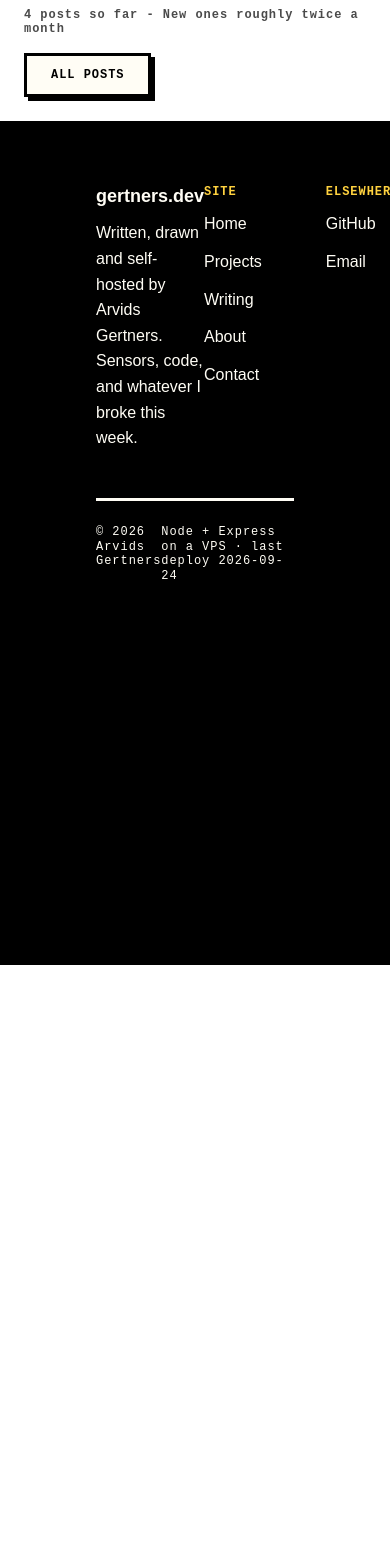
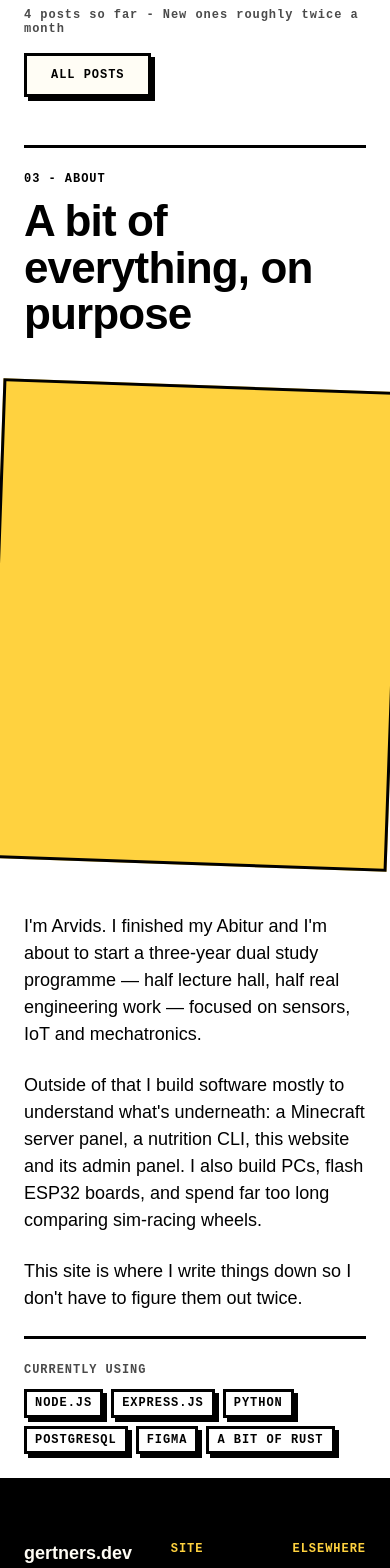
Before and after one commit to ArvidsGertners/gertners.dev, a React (Vite) app: page / in a window 390 px wide. Shown: the part 5620-7188 px from the top of the page. Before the commit the page ends 6585 px from the top, so only its background shows below. Built offline with nearby package versions, Linux system fonts and the light colour scheme.

Commit message:
footer made simple again, add about section

```diff
--- a/package.json
+++ b/package.json
@@ -14,12 +14,15 @@
     "@fontsource-variable/inter": "^5.3.0",
     "@fontsource-variable/jetbrains-mono": "^5.3.0",
     "@fontsource-variable/space-grotesk": "^5.3.0",
+    "@gsap/react": "^2.1.2",
     "@tailwindcss/vite": "^4.3.3",
+    "gsap": "^3.15.0",
     "hamburger-react": "^2.5.2",
     "prettier-plugin-tailwindcss": "^0.8.1",
     "react": "^19.2.8",
     "react-dom": "^19.2.8",
     "react-router-dom": "^7.18.4",
+    "tailwind-merge": "^3.7.0",
     "tailwindcss": "^4.3.3"
   },
   "devDependencies": {
--- a/src/components/footer/Footer.jsx
+++ b/src/components/footer/Footer.jsx
@@ -1,44 +1,7 @@
-import { useEffect, useRef } from "react";
-
 export const Footer = () => {
-  const footerRef = useRef(null);
-  const canvasRef = useRef(null);
-
-  useEffect(() => {
-    let frame = 0;
-
-    const update = () => {
-      frame = 0;
-      const r = footerRef.current.getBoundingClientRect();
-      const p = Math.min(1, Math.max(0, (innerHeight - r.top) / r.height));
-      // later: drawAscii(canvasRef.current, p)
-    };
-
-    const onScroll = () => {
-      if (!frame) frame = requestAnimationFrame(update);
-    };
-
-    window.addEventListener("scroll", onScroll, { passive: true });
-    window.addEventListener("resize", onScroll);
-    update();
-
-    return () => {
-      window.removeEventListener("scroll", onScroll);
-      window.removeEventListener("resize", onScroll);
-      cancelAnimationFrame(frame);
-    };
-  }, []);
-
   return (
-    <footer ref={footerRef} className="relative min-h-dvh flex flex-col bg-ink">
-      <canvas
-        ref={canvasRef}
-        aria-hidden="true"
-        className="pointer-events-none absolute inset-0 h-full w-full"
-      />
-
-      {/* PART 1: top row, moves up with the black area */}
-      <div className="relative flex justify-between items-start px-24 pt-16 pb-12">
+    <div className="flex py-16 px-6 md:px-12 lg:px-24 flex-col items-start gap-12 self-stretch bg-ink">
+      <div className="flex justify-between items-start self-stretch">
         <div className="flex flex-col items-start gap-3 w-120">
           <h3 className="text-paper font-display text-heading-m font-bold">
             gertners.dev
@@ -80,10 +43,7 @@ export const Footer = () => {
           </div>
         </div>
       </div>
-
-      {/* PART 2: copyright bar, stays at the bottom of the screen */}
-      <div className="flex flex-1 flex-col justify-end">
-        <div className="sticky bottom-0 mx-24 flex justify-between items-start border-t-3 border-paper pt-6 pb-16">
+      <div className="flex pt-6 justify-between items-start self-stretch border-t-3 border-paper">
         <p className="text-paper font-mono text-label font-normal">
           © 2026 Arvids Gertners
         </p>
@@ -92,6 +52,5 @@ export const Footer = () => {
         </p>
       </div>
     </div>
-    </footer>
   );
 };
--- /dev/null
+++ b/src/components/home/sections/about/About.jsx
@@ -0,0 +1,47 @@
+import { SectionHeader } from "../../../ui/SectionHeader";
+import { IllustrationSlot } from "../../../ui/IllustrationSlot";
+import { TagLabel } from "../../../ui/TagLabel";
+
+export const About = () => {
+  return (
+    <div className="flex p-6 md:p-12 lg:p-24 flex-col items-start gap-12 self-stretch">
+      <SectionHeader
+        eyebrow={`03 - About`}
+        title={`A bit of everything, on purpose`}
+      ></SectionHeader>
+      <div className="flex flex-col items-start gap-12 self-stretch">
+        <IllustrationSlot className="h-120 w-100 border-[3px] rotate-2 self-center lg:self-start" />
+        <div className="flex flex-col items-start gap-6 grow shrink-0 basis-0 ">
+          <p className="text-body-l font-body font-normal leading-normal">
+            I'm Arvids. I finished my Abitur and I'm about to start a three-year
+            dual study programme — half lecture hall, half real engineering work
+            — focused on sensors, IoT and mechatronics.
+          </p>
+          <p className="text-body-l font-body font-normal leading-normal">
+            Outside of that I build software mostly to understand what's
+            underneath: a Minecraft server panel, a nutrition CLI, this website
+            and its admin panel. I also build PCs, flash ESP32 boards, and spend
+            far too long comparing sim-racing wheels.
+          </p>
+          <p className="text-body-l font-body font-normal leading-normal">
+            This site is where I write things down so I don't have to figure
+            them out twice.
+          </p>
+          <div className="flex pt-6 flex-col items-start gap-3 self-stretch border-t-3">
+            <p className="text-ink-muted font-mono text-label uppercase">
+              currently using
+            </p>
+            <div className="flex items-start content-start gap-2 self-stretch flex-wrap">
+              <TagLabel>Node.js</TagLabel>
+              <TagLabel>Express.js</TagLabel>
+              <TagLabel>Python</TagLabel>
+              <TagLabel>PostgreSQL</TagLabel>
+              <TagLabel>Figma</TagLabel>
+              <TagLabel>a bit of rust</TagLabel>
+            </div>
+          </div>
+        </div>
+      </div>
+    </div>
+  );
+};
--- a/src/components/ui/IllustrationSlot.jsx
+++ b/src/components/ui/IllustrationSlot.jsx
@@ -1,7 +1,12 @@
+import { twMerge } from "tailwind-merge";
+
 export const IllustrationSlot = ({ className = "h-45", src, alt = "" }) => {
   return (
     <div
-      className={`self-stretch overflow-hidden border-b-[3px] bg-highlight ${className}`}
+      className={twMerge(
+        "self-stretch overflow-hidden border-b-[3px] bg-highlight",
+        className,
+      )}
     >
       {src && (
         <img src={src} alt={alt} className="h-full w-full object-cover" />
--- a/src/pages/Home.jsx
+++ b/src/pages/Home.jsx
@@ -5,6 +5,7 @@ import { SectionHeader } from "../components/ui/SectionHeader";
 import { ProjectCard } from "../components/home/sections/projects/ProjectCard";
 import { TagLabel } from "../components/ui/TagLabel";
 import { Writing } from "../components/home/sections/writing/Writing";
+import { About } from "../components/home/sections/about/About";
 
 export const Home = () => {
   return (
@@ -15,6 +16,7 @@ export const Home = () => {
       </div>
       <Projects />
       <Writing />
+      <About />
     </>
   );
 };
```
Also changed, not shown: 1 other file (tests, documents, lock files or other folders). Lines whose indentation alone changed are shown as unchanged.
